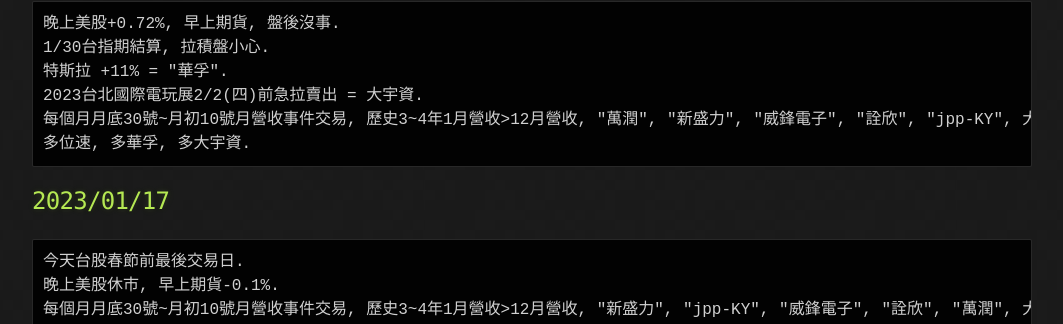
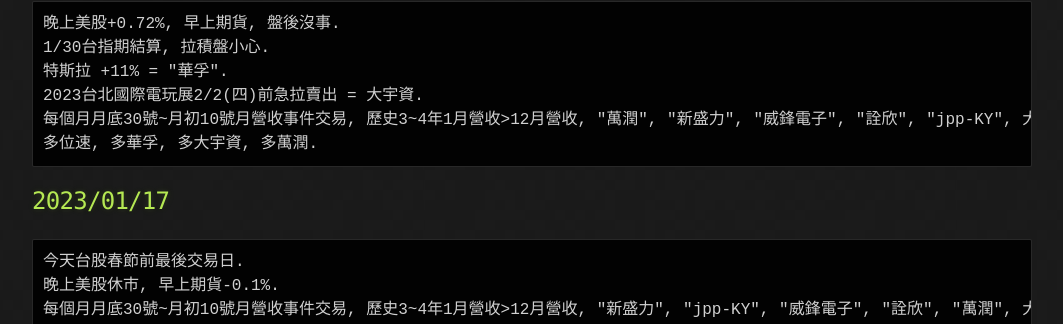
Before and after one commit to lepg5487/Stock_God, a Jekyll site: the page built from index.md, in a window 1280 px wide and 900 px high, scrolled down 428 px. Shown: the part 245-569 px from the top of the window, without its empty margins (108-1171 px from the left). Built offline with Jekyll 4.4.1, drawn with Linux system fonts in a browser that asks for light colours; our own code applies the rules of GitHub Pages for plain Markdown files.

Commit message:
Update index.md

````diff
--- a/index.md
+++ b/index.md
@@ -27,7 +27,7 @@
 特斯拉 +11% = "華孚".
 2023台北國際電玩展2/2(四)前急拉賣出 = 大宇資.
 每個月月底30號~月初10號月營收事件交易, 歷史3~4年1月營收>12月營收, "萬潤", "新盛力", "威鋒電子", "詮欣", "jpp-KY", 大中, 杰力, 中砂.
-多位速, 多華孚, 多大宇資.
+多位速, 多華孚, 多大宇資, 多萬潤.
 ```
 
 ## 2023/01/17
````
